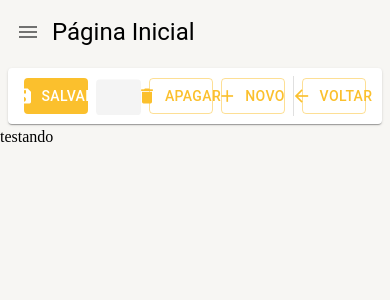
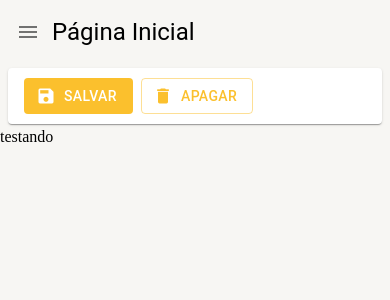
Before and after one commit to AlexandreAx4b/expensesf, a React (Create React App) app: page /initial in a window 390 px wide. Shown: the top 300 px of the page. Built offline with nearby package versions, Linux system fonts and the light colour scheme.

Commit message:
Configurarando componente Responsivo

```diff
--- a/src/pages/dashboard/Dashboard.tsx
+++ b/src/pages/dashboard/Dashboard.tsx
@@ -1,4 +1,4 @@
-import { DetailsTools, ListingTools } from "../../shared/components"
+import { DetailsTools } from "../../shared/components"
 import { BaseLayout } from "../../shared/layouts"
 
 export const Dashboard = () => {
@@ -7,7 +7,12 @@ export const Dashboard = () => {
     <BaseLayout
       titulo="Página Inicial"
       barraFerramentas={(
-        <DetailsTools showSaveBackButton showSaveBackButtonLoading />
+        <DetailsTools
+        showNewButton
+        showSaveBackButton
+        showSaveBackButtonLoading
+        showBackButton={false}
+        />
       )}>
       testando
     </BaseLayout>
--- a/src/shared/components/detailsTools/DetailsTools.tsx
+++ b/src/shared/components/detailsTools/DetailsTools.tsx
@@ -1,4 +1,4 @@
-import { Box, Button, Divider, Icon, Paper, Skeleton, useTheme } from "@mui/material"
+import { Box, Button, Divider, Icon, Paper, Skeleton, Typography, useMediaQuery, useTheme } from "@mui/material"
 
 interface IDetailsToolsProps {
   textNewButton?: string
@@ -45,6 +45,8 @@ export const DetailsTools: React.FC<IDetailsToolsProps> = ({
 
 }) => {
   const theme = useTheme()
+  const smDown = useMediaQuery(theme.breakpoints.down('sm'))
+  const mdDown = useMediaQuery(theme.breakpoints.down('md'))
 
   return (
     <Box
@@ -65,7 +67,14 @@ export const DetailsTools: React.FC<IDetailsToolsProps> = ({
           onClick={clickSaveButton}
           startIcon={<Icon>save</Icon>}
         >
+          <Typography
+            overflow='hidden'
+            whiteSpace='nowrap'
+            textOverflow='ellipsis'
+            variant='button'
+          >
             Salvar
+          </Typography>
         </Button>
       )}
 
@@ -73,7 +82,7 @@ export const DetailsTools: React.FC<IDetailsToolsProps> = ({
         <Skeleton width={110} height={60} />
       )}
 
-      {(showSaveBackButton && !showSaveBackButtonLoading) && (
+      {(showSaveBackButton && !showSaveBackButtonLoading && !smDown && !mdDown) && (
         <Button
           color='primary'
           disableElevation
@@ -81,10 +90,17 @@ export const DetailsTools: React.FC<IDetailsToolsProps> = ({
           onClick={clickSaveBackButton}
           startIcon={<Icon>save</Icon>}
         >
+          <Typography
+            overflow='hidden'
+            whiteSpace='nowrap'
+            textOverflow='ellipsis'
+            variant='button'
+          >
             Salvar e Voltar
+          </Typography>
         </Button>
       )}
-      {showSaveBackButtonLoading && (
+      {(showSaveBackButtonLoading && !smDown && !mdDown) && (
         <Skeleton width={180} height={60} />
       )}
 
@@ -96,14 +112,21 @@ export const DetailsTools: React.FC<IDetailsToolsProps> = ({
           onClick={clickDeleteButton}
           startIcon={<Icon>delete</Icon>}
         >
+          <Typography
+            overflow='hidden'
+            whiteSpace='nowrap'
+            textOverflow='ellipsis'
+            variant='button'
+          >
             Apagar
+          </Typography>
         </Button>
       )}
       {showDeleteButtonLoading && (
         <Skeleton width={110} height={60} />
       )}
 
-      {(showNewButton && !showNewButtonLoading) && (
+      {(showNewButton && !showNewButtonLoading && !smDown) && (
         <Button
           color='primary'
           disableElevation
@@ -111,14 +134,27 @@ export const DetailsTools: React.FC<IDetailsToolsProps> = ({
           onClick={clickNewButton}
           startIcon={<Icon>add</Icon>}
         >
+          <Typography
+            overflow='hidden'
+            whiteSpace='nowrap'
+            textOverflow='ellipsis'
+            variant='button'
+          >
             {textNewButton}
+          </Typography>
         </Button>
       )}
-      {showNewButtonLoading && (
+      {(showNewButtonLoading && !smDown) && (
         <Skeleton width={110} height={60} />
       )}
-
+      {
+        (showBackButton &&
+          (showDeleteButton || showNewButton || showSaveBackButton || showSaveButton)
+        )
+        &&
+        (
           <Divider variant="middle" orientation="vertical" />
+        )}
 
       {(showBackButton && !showBackButtonLoading) && (
         <Button
@@ -128,7 +164,14 @@ export const DetailsTools: React.FC<IDetailsToolsProps> = ({
           onClick={clickBackButton}
           startIcon={<Icon>arrow_back</Icon>}
         >
+          <Typography
+            overflow='hidden'
+            whiteSpace='nowrap'
+            textOverflow='ellipsis'
+            variant='button'
+          >
             Voltar
+          </Typography>
         </Button>
       )}
 
```
Lines whose indentation alone changed are shown as unchanged.
